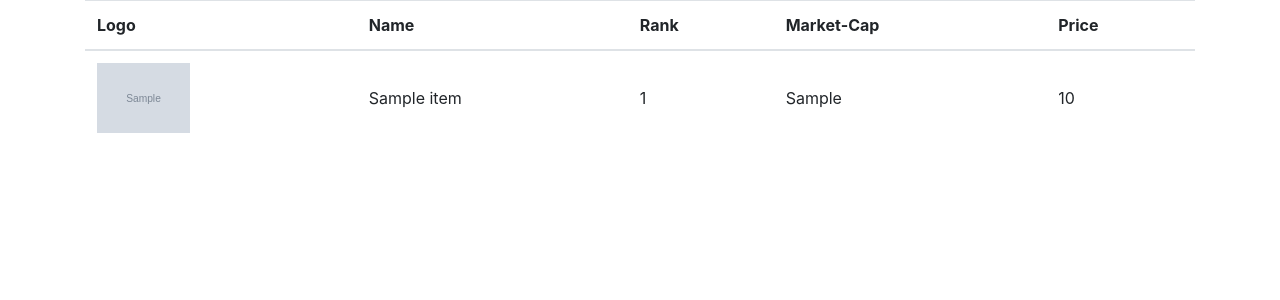
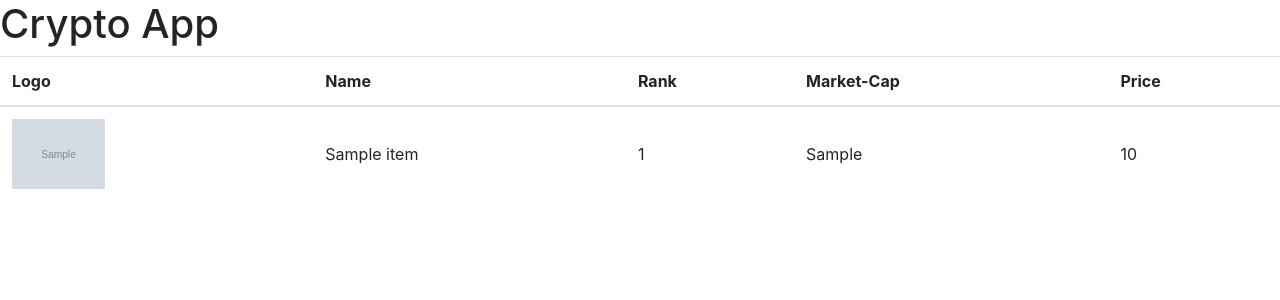
Before and after one commit to TheOxFromOutOfTheBox/cryptodatafetch, a Django app: page / in a window 1280 px wide. Shown: the top 300 px of the page. Run offline with Django 3.2, Linux system fonts and the light colour scheme; tables that the repository leaves empty hold one stand-in row (values such as "Sample post"); grey boxes marked "Sample" are stand-in pictures; a database or web service that is not in the repository returns one stand-in record (values such as "Sample title"); data that the repository does not hold is empty; parts of the project's set-up code (start-up, migrations or seed data) failed here and were passed over; some libraries are stand-ins or nearby versions.

Commit message:
Update base.html

```diff
--- a/templates/base.html
+++ b/templates/base.html
@@ -11,7 +11,8 @@
     <title>Crypto Real-time | {% block title %}{% endblock %}</title>
   </head>
   <body>
-    <div class="container">
+    <h1>Crypto App</h1>
+    <div class="fluid-container">
         {% block content %}
         {% endblock %}
         {% block scripts %}
```
